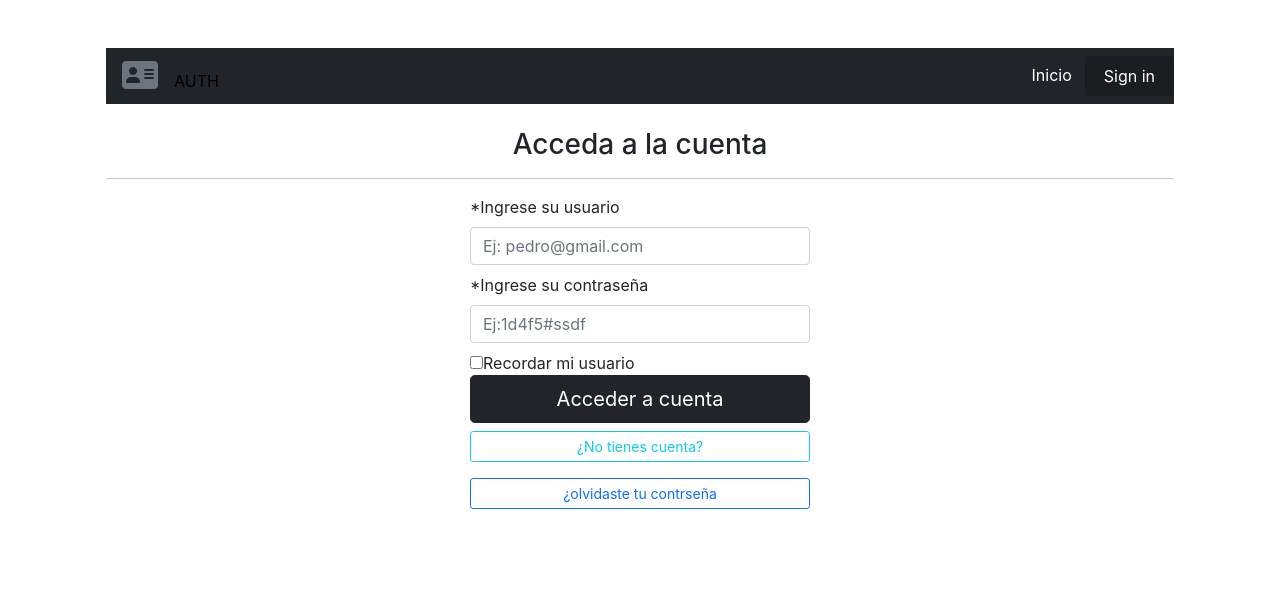
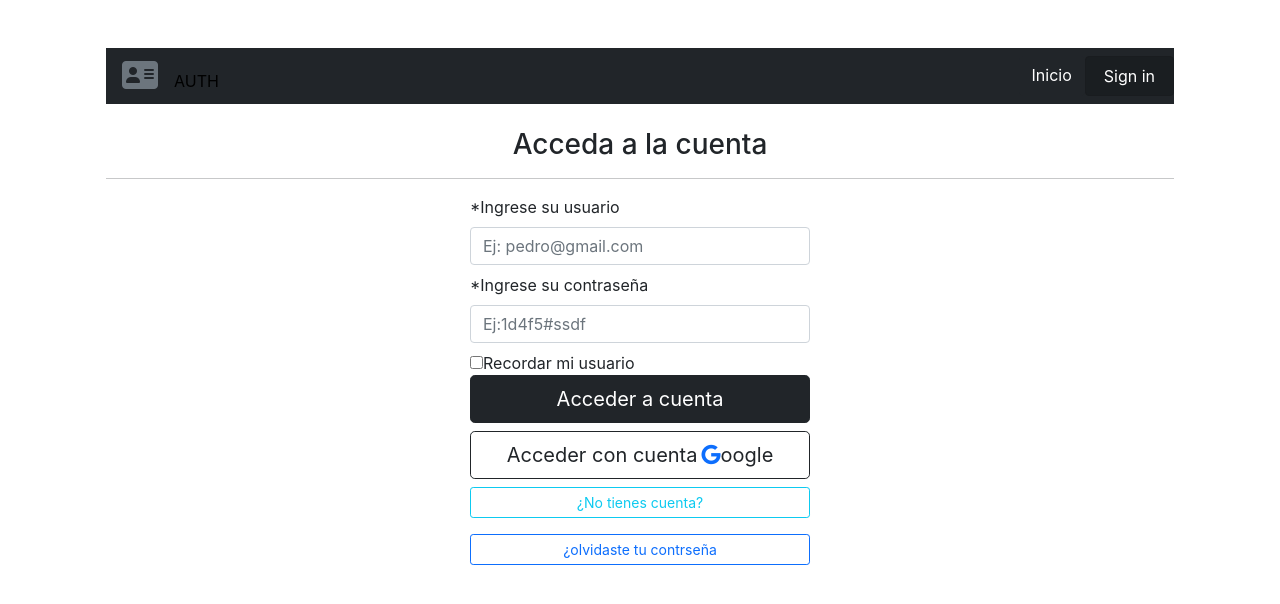
Before and after one commit to IgnacioNievas/auth-react, a React (Create React App) app: page /login in a window 1280 px wide. Shown: the top 604 px of the page. Built offline with nearby package versions, Linux system fonts and the light colour scheme; no server answers.

Commit message:
nuevo login a cuenta de google

```diff
--- a/src/pages/Login.js
+++ b/src/pages/Login.js
@@ -1,6 +1,6 @@
 import React, { useState, useCallback } from 'react';
 import { withRouter } from 'react-router';
-import { db, auth } from '../servi/firebase';
+import { db, auth, firebase } from '../servi/firebase';
 import Navbar from '../components/Navbar';
 import Swal from 'sweetalert2';
 
@@ -94,7 +94,7 @@ const Login = (props) => {
 
 		const days = localDay - userDay;
 
-		debugger;
+		// debugger;
 		if (userYear === localYear && userMonth === localMonth && days < 0) {
 			Swal.fire({
 				icon: 'warning',
@@ -189,6 +189,12 @@ const Login = (props) => {
 			}
 		}
 	}, [email, pass, username, fecha, props.history]);
+
+	const accederGoogle = useCallback(async () => {
+		const provider = await new firebase.auth.GoogleAuthProvider();
+		await auth.signInWithPopup(provider);
+		props.history.push('/admin');
+	}, [props.history]);
 
 	const guardarUsuario = () => {
 		if (recordar === false) {
@@ -328,6 +334,12 @@ const Login = (props) => {
 									{esRegistro ? 'Registrarse' : 'Acceder a cuenta'}
 								</button>
 								<button
+									className='btn btn-outline-dark btn-lg '
+									onClick={accederGoogle}>
+									Acceder con cuenta
+									<i className='fab fa-google text-primary ms-1'></i>oogle
+								</button>
+								<button
 									onClick={cambioLogin}
 									className='btn btn-outline-info btn-sm  mb-2'
 									type='button'>
--- a/src/servi/firebase.js
+++ b/src/servi/firebase.js
@@ -18,4 +18,4 @@ firebase.initializeApp(firebaseConfig);
 const db = firebase.firestore();
 const auth = firebase.auth();
 
-export { db, auth };
+export { db, auth, firebase };
```
